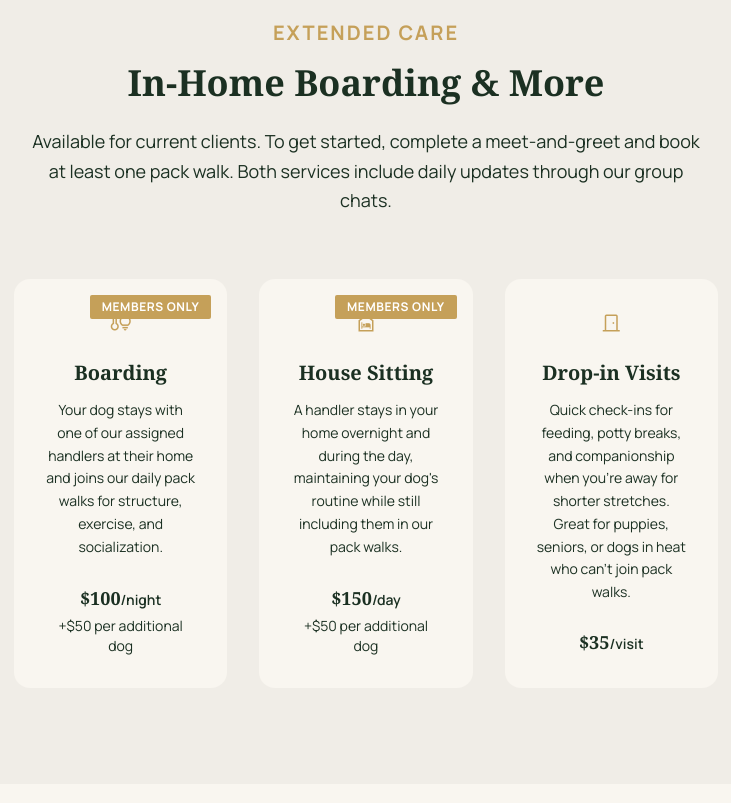
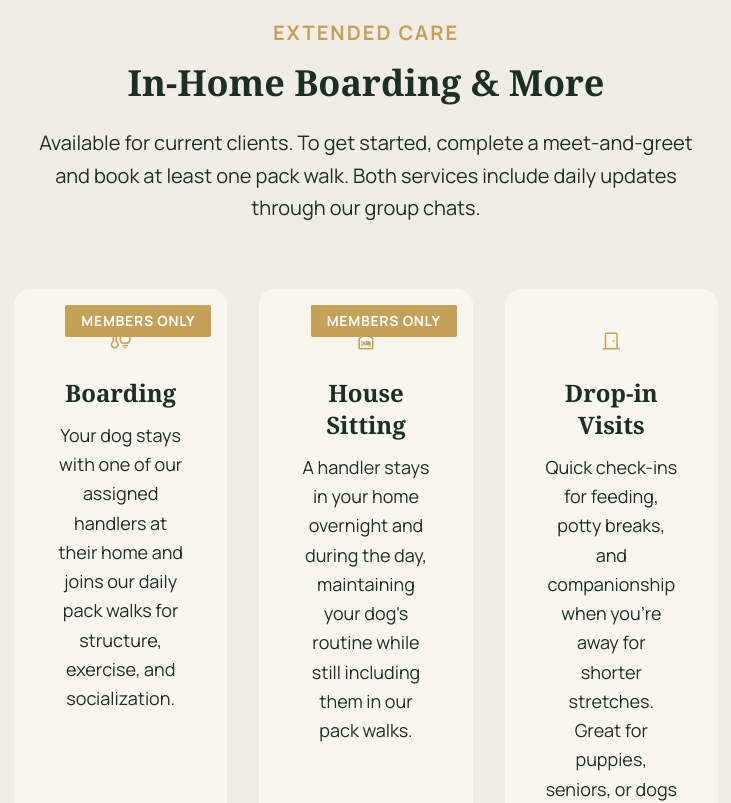
Before and after one commit to EducatedBernie/gentlemans-paw, a Next.js app: page / in a window 1280 px wide. Shown: the part 8280-9083 px from the top of the page, without its empty margins (466-1197 px from the left). Built offline with nearby package versions, Linux system fonts and the light colour scheme.

Commit message:
Boarding section: bigger icons, text, prices throughout

```diff
--- a/src/components/sections/InHomeBoardingSection.tsx
+++ b/src/components/sections/InHomeBoardingSection.tsx
@@ -8,7 +8,7 @@ export default function InHomeBoardingSection() {
         <h2 className="font-headline text-3xl md:text-4xl font-bold text-[#1B3022] mb-6 text-center">
           In-Home Boarding &amp; More
         </h2>
-        <p className="text-lg text-[#1B3022] leading-relaxed max-w-2xl mx-auto text-center mb-16">
+        <p className="text-xl text-[#1B3022] leading-relaxed max-w-2xl mx-auto text-center mb-16">
           Available for current clients. To get started, complete a
           meet-and-greet and book at least one pack walk. Both services
           include daily updates through our group chats.
@@ -16,72 +16,72 @@ export default function InHomeBoardingSection() {
 
         <div className="grid grid-cols-1 sm:grid-cols-2 lg:grid-cols-3 gap-8">
           {/* Luxury Boarding */}
-          <div className="bg-[#F9F6F0] rounded-2xl p-8 flex flex-col items-center text-center relative overflow-hidden">
-            <span className="absolute top-4 right-4 bg-[#C5A059] text-white text-xs font-bold uppercase tracking-wider px-3 py-1 rounded">
+          <div className="bg-[#F9F6F0] rounded-2xl p-10 flex flex-col items-center text-center relative overflow-hidden">
+            <span className="absolute top-4 right-4 bg-[#C5A059] text-white text-sm font-bold uppercase tracking-wider px-4 py-1.5 rounded">
               Members Only
             </span>
-            <span className="material-symbols-outlined text-5xl text-[#C5A059] mb-6">
+            <span className="material-symbols-outlined text-7xl text-[#C5A059] mb-6">
               home_iot_device
             </span>
-            <h3 className="font-headline text-xl font-semibold text-[#1B3022]">
+            <h3 className="font-headline text-2xl font-bold text-[#1B3022]">
               Boarding
             </h3>
-            <p className="mt-3 text-[#1B3022] leading-relaxed text-sm flex-1">
+            <p className="mt-3 text-[#1B3022] leading-relaxed text-lg flex-1">
               Your dog stays with one of our assigned handlers at their home and
               joins our daily pack walks for structure, exercise, and
               socialization.
             </p>
             <div className="mt-6">
-              <p className="font-headline text-lg font-semibold text-[#1B3022]">
-                $100<span className="text-sm font-body text-[#1B3022]">/night</span>
+              <p className="font-headline text-3xl font-bold text-[#1B3022]">
+                $100<span className="text-lg font-body text-[#1B3022]">/night</span>
               </p>
-              <p className="text-sm text-[#1B3022] mt-1">
+              <p className="text-base text-[#1B3022] mt-1">
                 +$50 per additional dog
               </p>
             </div>
           </div>
 
           {/* House Sitting */}
-          <div className="bg-[#F9F6F0] rounded-2xl p-8 flex flex-col items-center text-center relative overflow-hidden">
-            <span className="absolute top-4 right-4 bg-[#C5A059] text-white text-xs font-bold uppercase tracking-wider px-3 py-1 rounded">
+          <div className="bg-[#F9F6F0] rounded-2xl p-10 flex flex-col items-center text-center relative overflow-hidden">
+            <span className="absolute top-4 right-4 bg-[#C5A059] text-white text-sm font-bold uppercase tracking-wider px-4 py-1.5 rounded">
               Members Only
             </span>
-            <span className="material-symbols-outlined text-5xl text-[#C5A059] mb-6">
+            <span className="material-symbols-outlined text-7xl text-[#C5A059] mb-6">
               night_shelter
             </span>
-            <h3 className="font-headline text-xl font-semibold text-[#1B3022]">
+            <h3 className="font-headline text-2xl font-bold text-[#1B3022]">
               House Sitting
             </h3>
-            <p className="mt-3 text-[#1B3022] leading-relaxed text-sm flex-1">
+            <p className="mt-3 text-[#1B3022] leading-relaxed text-lg flex-1">
               A handler stays in your home overnight and during the day,
               maintaining your dog&apos;s routine while still including them in
               our pack walks.
             </p>
             <div className="mt-6">
-              <p className="font-headline text-lg font-semibold text-[#1B3022]">
-                $150<span className="text-sm font-body text-[#1B3022]">/day</span>
+              <p className="font-headline text-3xl font-bold text-[#1B3022]">
+                $150<span className="text-lg font-body text-[#1B3022]">/day</span>
               </p>
-              <p className="text-sm text-[#1B3022] mt-1">
+              <p className="text-base text-[#1B3022] mt-1">
                 +$50 per additional dog
               </p>
             </div>
           </div>
 
           {/* Drop-in Visits */}
-          <div className="bg-[#F9F6F0] rounded-2xl p-8 flex flex-col items-center text-center">
-            <span className="material-symbols-outlined text-5xl text-[#C5A059] mb-6">
+          <div className="bg-[#F9F6F0] rounded-2xl p-10 flex flex-col items-center text-center">
+            <span className="material-symbols-outlined text-7xl text-[#C5A059] mb-6">
               door_front
             </span>
-            <h3 className="font-headline text-xl font-semibold text-[#1B3022]">
+            <h3 className="font-headline text-2xl font-bold text-[#1B3022]">
               Drop-in Visits
             </h3>
-            <p className="mt-3 text-[#1B3022] leading-relaxed text-sm flex-1">
+            <p className="mt-3 text-[#1B3022] leading-relaxed text-lg flex-1">
               Quick check-ins for feeding, potty breaks, and companionship
               when you&apos;re away for shorter stretches. Great for puppies,
               seniors, or dogs in heat who can&apos;t join pack walks.
             </p>
-            <p className="mt-6 font-headline text-lg font-semibold text-[#1B3022]">
-              $35<span className="text-sm font-body text-[#1B3022]">/visit</span>
+            <p className="mt-6 font-headline text-3xl font-bold text-[#1B3022]">
+              $35<span className="text-lg font-body text-[#1B3022]">/visit</span>
             </p>
           </div>
         </div>
```
